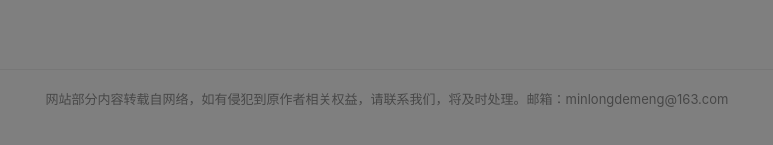
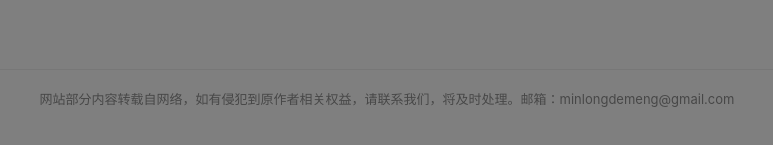
Before and after one commit to minlong123/lenyanjing-web.github.io, a plain HTML site: page details.html in a window 1280 px wide. Shown: the part 545-690 px from the top of the page, 253-1026 px from the left. Drawn offline with nearby package versions, Linux system fonts and the light colour scheme; a script that the page names is missing.

Commit message:
Update details.html

```diff
--- a/details.html
+++ b/details.html
@@ -254,7 +254,7 @@
 <hr>
     <footer class="footer">
 
-        网站部分内容转载自网络，如有侵犯到原作者相关权益，请联系我们，将及时处理。邮箱：minlongdemeng@163.com
+        网站部分内容转载自网络，如有侵犯到原作者相关权益，请联系我们，将及时处理。邮箱：minlongdemeng@gmail.com
     </footer>
 
 
```
